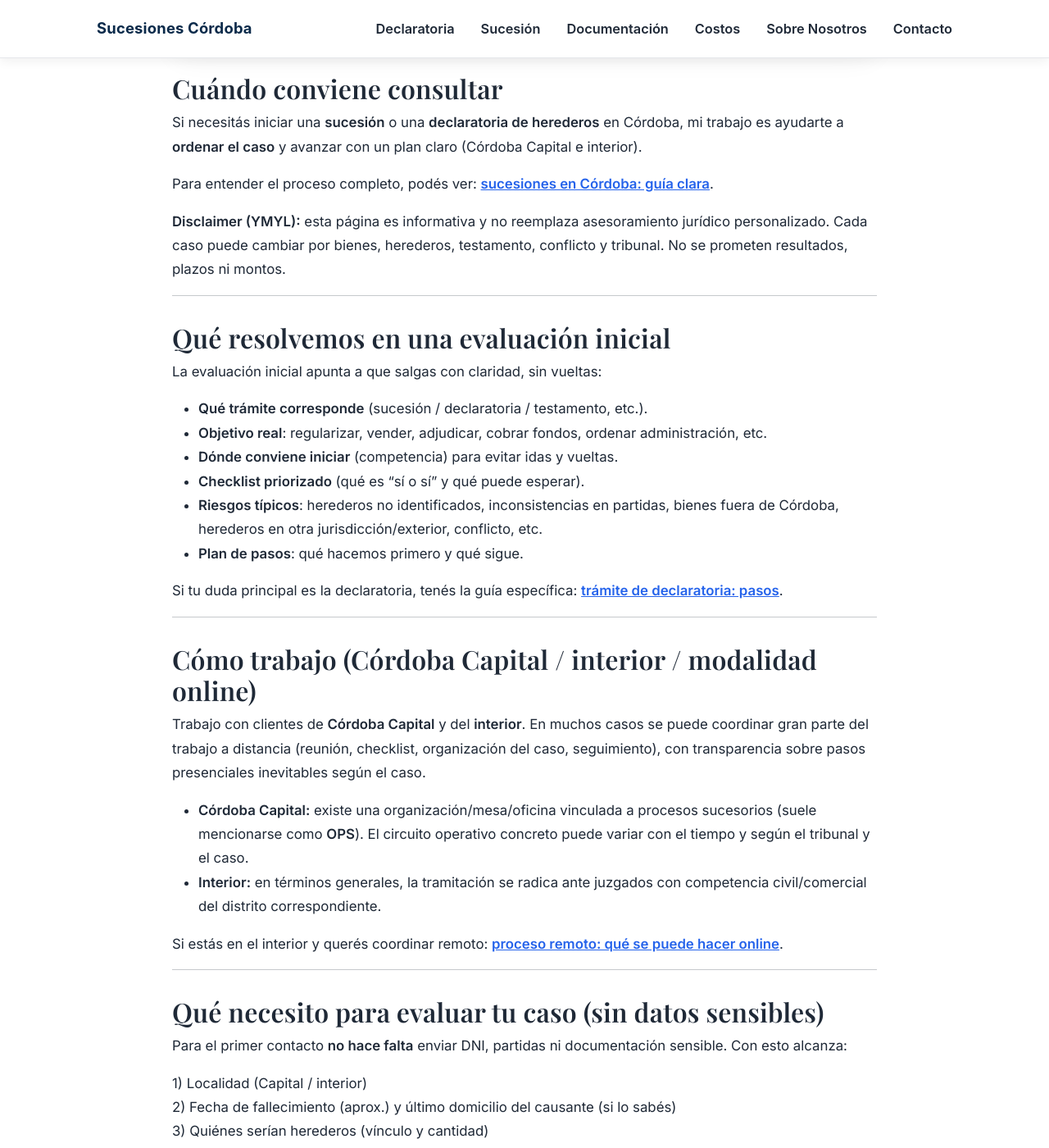
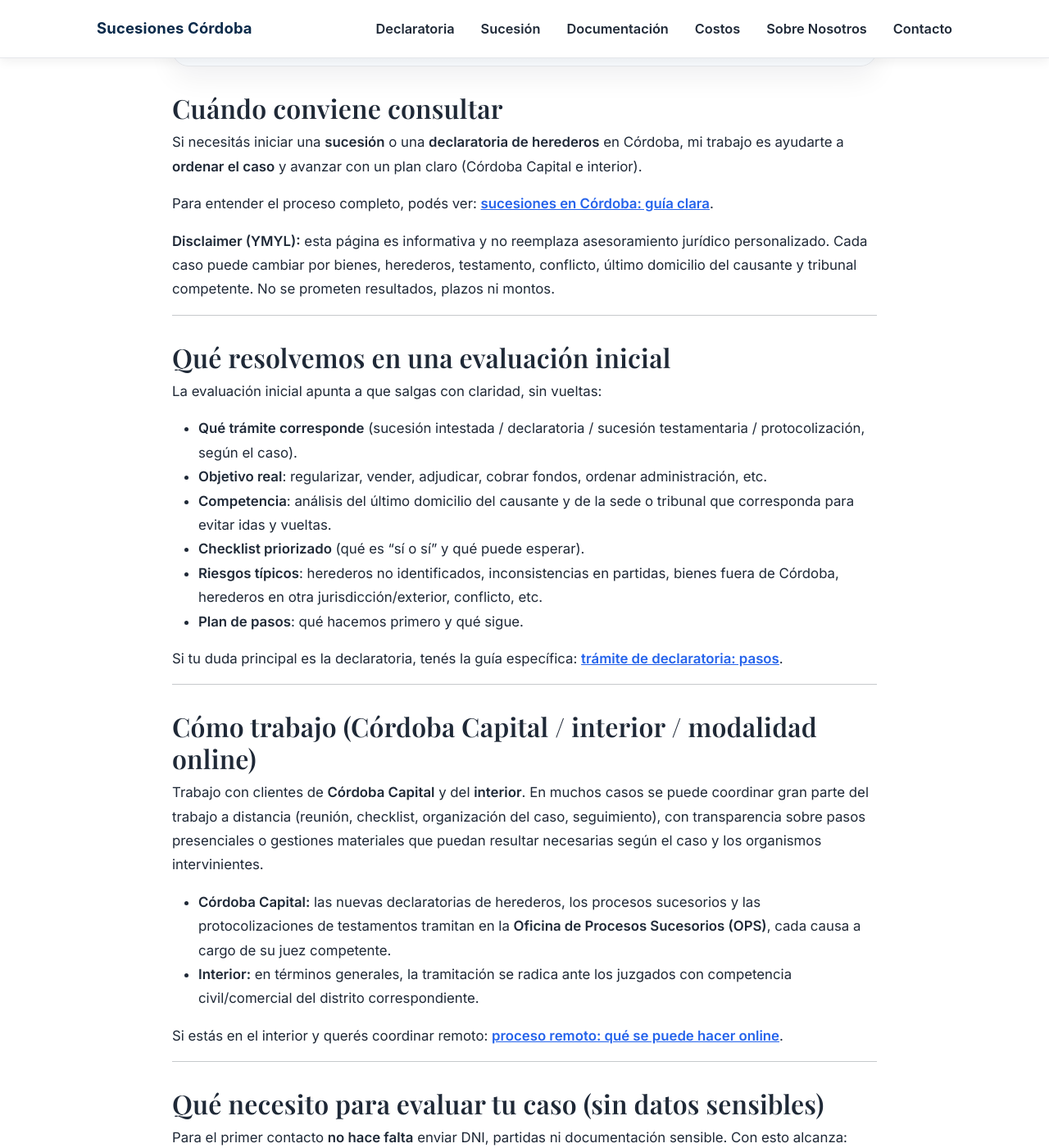
Before and after one commit to Elitedomainsx/sucesionescordoba, a Jekyll site: the page built from abogado-sucesiones-cordoba.md, in a window 1280 px wide and 1400 px high, scrolled down 694 px. Shown: the whole window at 82% size. Built offline with Jekyll 4.4.1, drawn with Linux system fonts in a browser that asks for light colours; some of the changed text lies outside the part shown.

Commit message:
Update abogado-sucesiones-cordoba.md

```diff
--- a/abogado-sucesiones-cordoba.md
+++ b/abogado-sucesiones-cordoba.md
@@ -3,16 +3,16 @@ layout: article
 title: "Abogado de sucesiones en Córdoba: consulta inicial"
 h1: "Abogado/a de sucesiones en Córdoba: cómo trabajo y qué necesitás"
 description: "Te explico el proceso y cómo avanzar (Córdoba Capital e interior). Evaluación inicial por WhatsApp, llamada o formulario."
-quick: "Si necesitás iniciar una sucesión o declaratoria en Córdoba, te ayudo a ordenar el caso y avanzar con un plan claro. En la evaluación inicial definimos qué trámite corresponde, dónde conviene iniciarlo, qué documentación es prioritaria y qué variables pueden impactar en tiempos y costos (sin pedir documentación sensible en el primer contacto)."
+quick: "Si necesitás iniciar una sucesión o declaratoria en Córdoba, te ayudo a ordenar el caso y avanzar con un plan claro. En la evaluación inicial definimos qué trámite corresponde, cuál es el objetivo real, qué juzgado o sede puede resultar competente según el último domicilio del causante, qué documentación es prioritaria y qué variables pueden impactar en tiempos y costos (sin pedir documentación sensible en el primer contacto)."
 faq:
   - q: "¿Qué se define en la evaluación inicial?"
-    a: "Qué trámite corresponde, objetivo (regularizar/vender/adjudicar/cobrar), competencia, documentación prioritaria, riesgos del caso y próximos pasos concretos."
+    a: "Qué trámite corresponde, cuál es el objetivo real del caso (regularizar, vender, adjudicar, cobrar, administrar), qué tribunal o sede puede resultar competente según el último domicilio del causante, qué documentación conviene priorizar, qué riesgos hay y cuáles son los próximos pasos concretos."
   - q: "¿Tengo que tener todos los papeles para consultar?"
     a: "No. Con datos mínimos alcanza. Después te indico qué documentación conviene reunir y en qué orden."
   - q: "¿Atendés interior de Córdoba?"
-    a: "Sí. Muchas veces se puede coordinar gran parte a distancia, con transparencia sobre pasos presenciales inevitables según el caso y el tribunal."
+    a: "Sí. Muchas veces se puede coordinar gran parte del trabajo a distancia, con claridad sobre pasos presenciales o gestiones materiales que puedan resultar necesarias según el caso y los organismos intervinientes."
   - q: "¿La declaratoria es lo mismo que la sucesión?"
-    a: "No. La sucesión es el proceso. La declaratoria es una resolución dentro del proceso que reconoce herederos (en general, cuando no hay testamento)."
+    a: "No. La sucesión es el proceso. La declaratoria es una resolución dentro de la sucesión intestada que reconoce a quienes acreditaron vocación hereditaria. No equivale por sí sola a partición ni a transferencia de bienes. Si existe testamento, debe analizarse la vía sucesoria correspondiente según el caso."
   - q: "¿Cuánto cuesta y cuánto tarda?"
     a: "No hay un número único. Depende de bienes, herederos, documentación y conflicto. Se puede dar una orientación por componentes y etapas, sin prometer montos ni plazos."
 ---
@@ -22,16 +22,16 @@ Si necesitás iniciar una **sucesión** o una **declaratoria de herederos** en C
 
 Para entender el proceso completo, podés ver: **[sucesiones en Córdoba: guía clara](/sucesiones-cordoba/)**.
 
-> **Disclaimer (YMYL):** esta página es informativa y no reemplaza asesoramiento jurídico personalizado. Cada caso puede cambiar por bienes, herederos, testamento, conflicto y tribunal. No se prometen resultados, plazos ni montos.
+> **Disclaimer (YMYL):** esta página es informativa y no reemplaza asesoramiento jurídico personalizado. Cada caso puede cambiar por bienes, herederos, testamento, conflicto, último domicilio del causante y tribunal competente. No se prometen resultados, plazos ni montos.
 
 ---
 
 ## Qué resolvemos en una evaluación inicial
 La evaluación inicial apunta a que salgas con claridad, sin vueltas:
 
-- **Qué trámite corresponde** (sucesión / declaratoria / testamento, etc.).
+- **Qué trámite corresponde** (sucesión intestada / declaratoria / sucesión testamentaria / protocolización, según el caso).
 - **Objetivo real**: regularizar, vender, adjudicar, cobrar fondos, ordenar administración, etc.
-- **Dónde conviene iniciar** (competencia) para evitar idas y vueltas.
+- **Competencia**: análisis del último domicilio del causante y de la sede o tribunal que corresponda para evitar idas y vueltas.
 - **Checklist priorizado** (qué es “sí o sí” y qué puede esperar).
 - **Riesgos típicos**: herederos no identificados, inconsistencias en partidas, bienes fuera de Córdoba, herederos en otra jurisdicción/exterior, conflicto, etc.
 - **Plan de pasos**: qué hacemos primero y qué sigue.
@@ -41,10 +41,10 @@ Si tu duda principal es la declaratoria, tenés la guía específica: **[trámit
 ---
 
 ## Cómo trabajo (Córdoba Capital / interior / modalidad online)
-Trabajo con clientes de **Córdoba Capital** y del **interior**. En muchos casos se puede coordinar gran parte del trabajo a distancia (reunión, checklist, organización del caso, seguimiento), con transparencia sobre pasos presenciales inevitables según el caso.
+Trabajo con clientes de **Córdoba Capital** y del **interior**. En muchos casos se puede coordinar gran parte del trabajo a distancia (reunión, checklist, organización del caso, seguimiento), con transparencia sobre pasos presenciales o gestiones materiales que puedan resultar necesarias según el caso y los organismos intervinientes.
 
-- **Córdoba Capital:** existe una organización/mesa/oficina vinculada a procesos sucesorios (suele mencionarse como **OPS**). El circuito operativo concreto puede variar con el tiempo y según el tribunal y el caso.
-- **Interior:** en términos generales, la tramitación se radica ante juzgados con competencia civil/comercial del distrito correspondiente.
+- **Córdoba Capital:** las nuevas declaratorias de herederos, los procesos sucesorios y las protocolizaciones de testamentos tramitan en la **Oficina de Procesos Sucesorios (OPS)**, cada causa a cargo de su juez competente.
+- **Interior:** en términos generales, la tramitación se radica ante los juzgados con competencia civil/comercial del distrito correspondiente.
 
 Si estás en el interior y querés coordinar remoto: **[proceso remoto: qué se puede hacer online](/declaratoria-de-herederos-online-cordoba/)**.
 
@@ -54,7 +54,7 @@ Si estás en el interior y querés coordinar remoto: **[proceso remoto: qué se
 Para el primer contacto **no hace falta** enviar DNI, partidas ni documentación sensible. Con esto alcanza:
 
 1) Localidad (Capital / interior)
-2) Fecha de fallecimiento (aprox.) y último domicilio del causante (si lo sabés)
+2) Fecha de fallecimiento (aprox.) y **último domicilio del causante** (si lo sabés)
 3) Quiénes serían herederos (vínculo y cantidad)
 4) Si hay testamento (sí/no/no sé)
 5) Bienes principales (listado simple: inmueble/s, auto, cuentas, otros)
@@ -75,7 +75,7 @@ Te indico qué documentación es prioritaria y qué se puede pedir después (par
 Se inicia el trámite y se hace el seguimiento ordenado, respondiendo observaciones a tiempo.
 
 ### 4) Declaratoria / testamento (según corresponda)
-Si no hay testamento, se apunta a la declaratoria. Si lo hay, se evalúa el camino específico según el caso.
+Si no hay testamento, o si el testamento no dispone de todos los bienes, se analiza la vía intestada y la declaratoria. Si existe testamento, se evalúa la vía sucesoria correspondiente y, según el caso, la validez formal y/o la protocolización.
 
 ### 5) Bienes y cierre por objetivo
 Luego se trabaja el tramo sobre bienes (registros, bancos, transferencias, acuerdos/partición) según lo que busquen los herederos.
```
